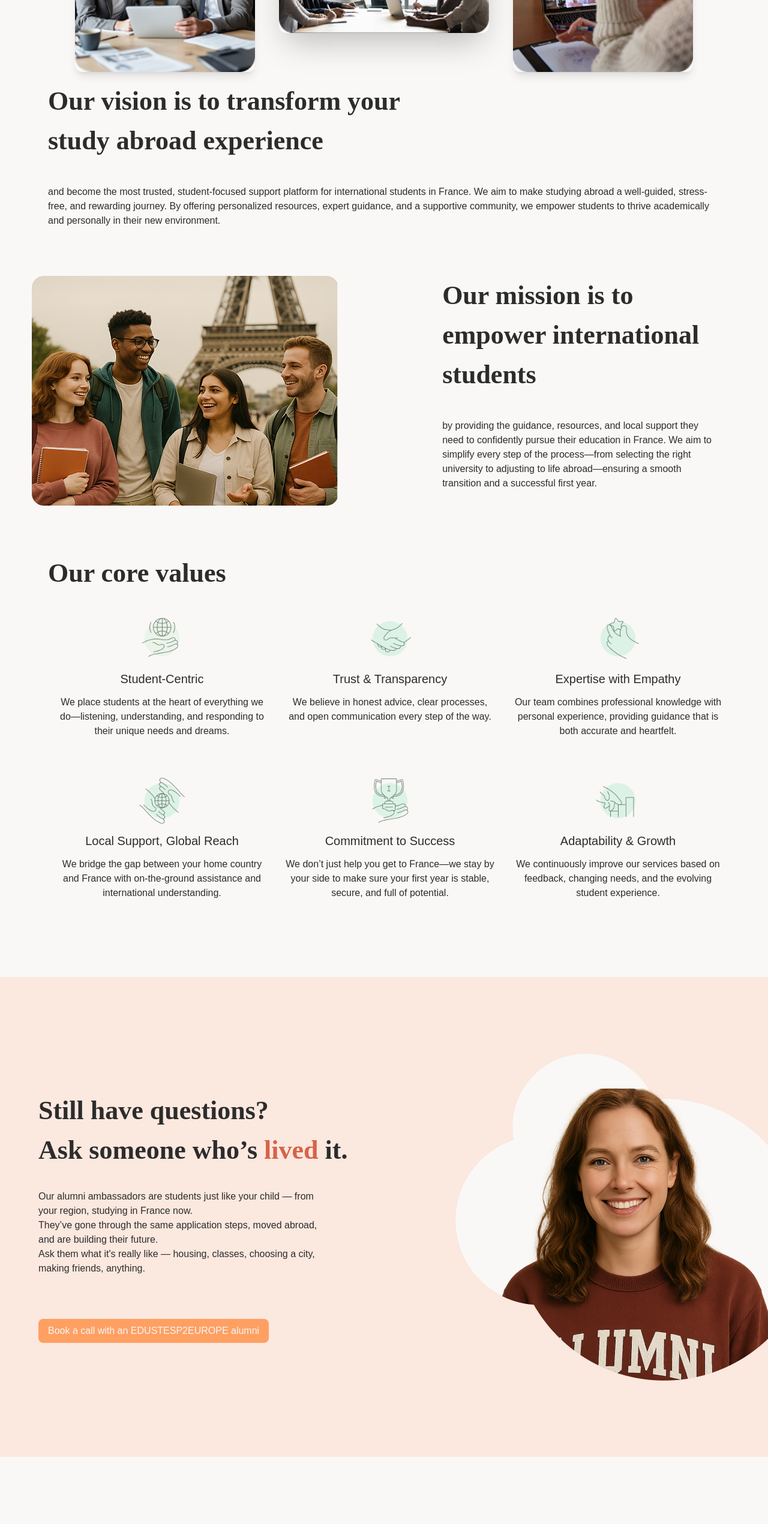
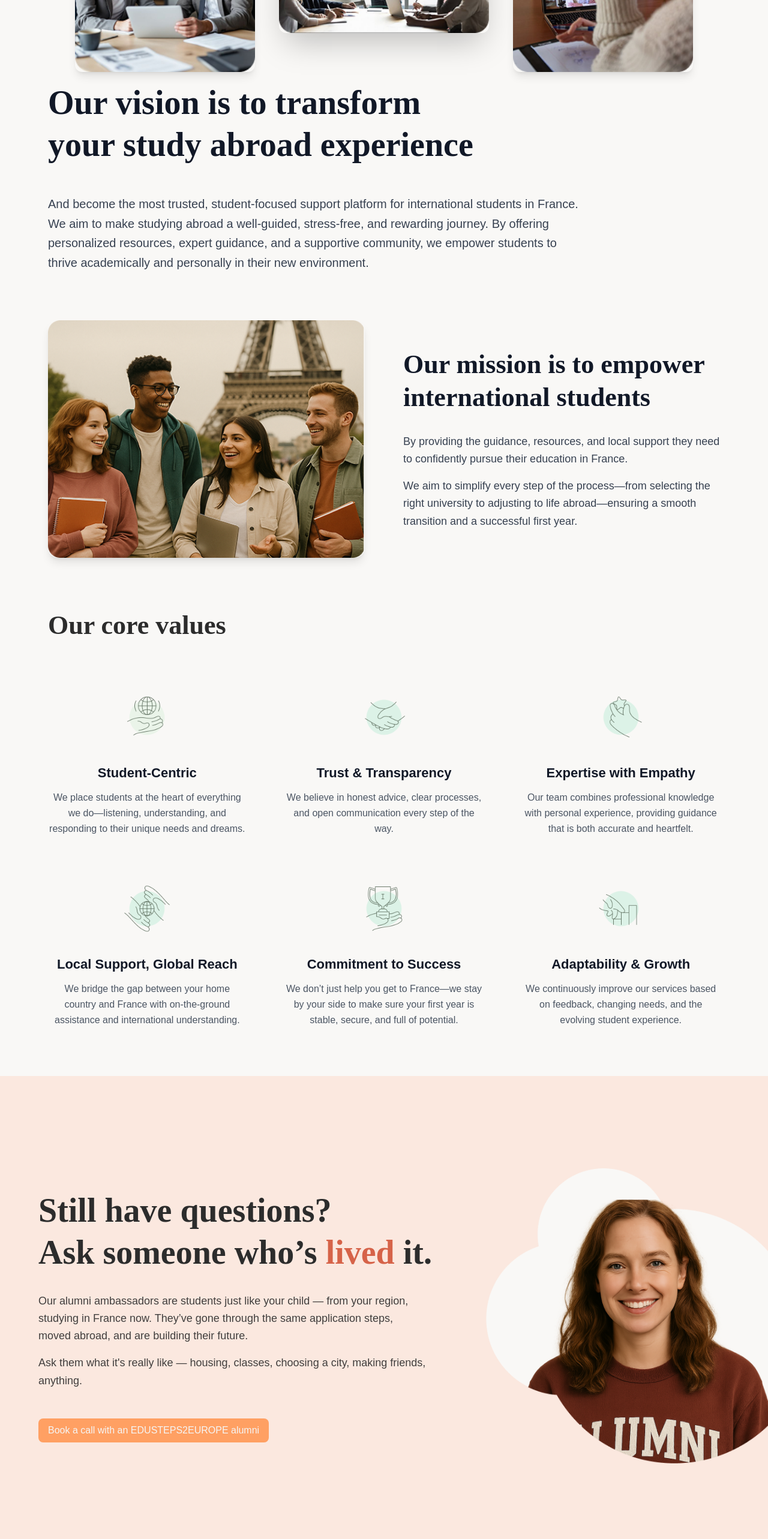
Before and after one commit to JanaJms/edusteps2europe, a React (Create React App) app: page /about in a window 1280 px wide. Shown: the part 840-3406 px from the top of the page at 60% size. Before the commit the page ends 3381 px from the top, so only its background shows below. Built offline with nearby package versions, Linux system fonts and the light colour scheme.

Commit message:
responsive

```diff
--- a/src/components/views/about/Mission.js
+++ b/src/components/views/about/Mission.js
@@ -3,17 +3,35 @@ import mission from '../../../assets/images/france students 1.png'
 
 export default function Mission() {
     return (
-        <div className='flex gap-6 lg:gap-10'>
-            <div className='w-1/2 flex items-center justify-center'>
-                <img src={mission} /></div>
-            <div className='w-1/2 flex flex-col px-4 md:px-10 lg:px-20 gap-6 lg:gap-10'>
-                <div className='font-playfair font-semibold text-[22px] md:text-[30px] lg:text-[44px] max-w-[50vw]'>
-                    Our mission is to empower international students
+        <section className='w-full px-6 md:px-10 lg:px-20'>
+            <div className='flex flex-col lg:flex-row items-center gap-10 lg:gap-16 max-w-7xl mx-auto'>
+
+                {/* Image Side */}
+                <div className='w-full lg:w-1/2 flex items-center justify-center'>
+                    <img
+                        src={mission}
+                        alt="International students in France"
+                        className='w-full h-auto max-w-md lg:max-w-full rounded-2xl shadow-lg object-cover'
+                    />
                 </div>
-                <div className='text-[12px] md:text-[16px]'>
-                    by providing the guidance, resources, and local support they need to confidently pursue their education in France.
-                    We aim to simplify every step of the process—from selecting the right university to adjusting to life abroad—ensuring a smooth transition and a successful first year.                </div>
+
+                {/* Text Side */}
+                <div className='w-full lg:w-1/2 flex flex-col gap-6 lg:gap-8'>
+                    <h2 className='font-playfair font-semibold text-[26px] md:text-[36px] lg:text-[44px] leading-tight text-gray-900'>
+                        Our mission is to empower international students
+                    </h2>
+
+                    <div className='text-[14px] md:text-[16px] lg:text-[18px] leading-relaxed text-gray-700 font-poppins'>
+                        <p>
+                            By providing the guidance, resources, and local support they need to confidently pursue their education in France.
+                        </p>
+                        <p className='mt-4'>
+                            We aim to simplify every step of the process—from selecting the right university to adjusting to life abroad—ensuring a smooth transition and a successful first year.
+                        </p>
+                    </div>
+                </div>
+
             </div>
-        </div>
+        </section>
     )
 }
--- a/src/components/views/about/Question.js
+++ b/src/components/views/about/Question.js
@@ -5,23 +5,41 @@ import { chatOnWhatsapp } from '../../../utils/utils'
 
 export default function Question() {
     return (
-        <div className='h-screen bg-reddish-orange flex justify-between items-center gap-10'>
-            <div className='pl-16 py-10 h-full flex flex-col gap-y-8 justify-center'>
-                <div className='font-playfair font-semibold text-[22px] md:text-[30px] lg:text-[44px] '>
-                    Still have questions?<br />
+        <section className='lg:min-h-screen bg-reddish-orange flex flex-col lg:flex-row justify-between items-center gap-10 pl-6 md:pl-16 pr-6 md:pr-16 lg:pr-0 py-12 lg:py-0 overflow-hidden'>
+
+            {/* Left Content */}
+            <div className='w-full lg:w-3/5 flex flex-col gap-y-6 md:gap-y-8 justify-center items-center lg:items-start text-center lg:text-left order-2 lg:order-1'>
+                <h2 className='font-playfair font-semibold text-[28px] md:text-[40px] lg:text-[56px] leading-tight'>
+                    Still have questions?<br className='hidden md:block' />
                     Ask someone who’s <span className='text-orange'>lived</span> it.
+                </h2>
+
+                <div className='w-full md:w-4/5 lg:w-11/12 text-[14px] md:text-[18px] leading-relaxed opacity-90'>
+                    Our alumni ambassadors are students just like your child — from your region, studying in France now.
+                    They’ve gone through the same application steps, moved abroad, and are building their future.
+                    <p className='mt-4'>
+                        Ask them what it's really like — housing, classes, choosing a city, making friends, anything.
+                    </p>
                 </div>
-                <div className='w-3/4 pb-10'>
-                    Our alumni ambassadors are students just like your child — from your region, studying in France now.<br />
-                    They’ve gone through the same application steps, moved abroad, and are building their future.<br />
-                    Ask them what it's really like — housing, classes, choosing a city, making friends, anything.
+
+                <div className='pt-4 w-full flex justify-center lg:justify-start'>
+                    <Button
+                        onClick={chatOnWhatsapp}
+                        customizeStyle="bg-light-orange text-white-smoke px-6 py-4 rounded-full font-medium transition-transform hover:scale-105"
+                        buttonText="Book a call with an EDUSTEPS2EUROPE alumni"
+                    />
                 </div>
-                <Button
-                    onClick={chatOnWhatsapp}
-                    customizeStyle={`bg-light-orange text-white-smoke !w-fit`}
-                    buttonText={`Book a call with an EDUSTESP2EUROPE alumni`} />
             </div>
-            <img src={img} />
-        </div>
+
+            {/* Right Image */}
+            <div className='w-full lg:w-2/5 justify-center order-1 lg:order-2 hidden lg:flex'>
+                <img
+                    src={img}
+                    alt="Question Illustration"
+                    className='w-2/3 md:w-1/2 lg:w-full h-auto object-contain max-w-[400px] lg:max-w-none'
+                />
+            </div>
+
+        </section>
     )
 }
--- a/src/components/views/about/Values.js
+++ b/src/components/views/about/Values.js
@@ -7,71 +7,76 @@ import values5 from "../../../assets/images/icons8-trophy-100.png"
 import values6 from "../../../assets/images/icons8-growth-100.png"
 
 export default function Values() {
-
     const valuesData = [
         {
             title: "Student-Centric",
-            description:
-                "We place students at the heart of everything we do—listening, understanding, and responding to their unique needs and dreams.",
+            description: "We place students at the heart of everything we do—listening, understanding, and responding to their unique needs and dreams.",
             imgSrc: values1,
         },
         {
             title: "Trust & Transparency",
-            description:
-                "We believe in honest advice, clear processes, and open communication every step of the way.",
+            description: "We believe in honest advice, clear processes, and open communication every step of the way.",
             imgSrc: values2,
         },
         {
             title: "Expertise with Empathy",
-            description:
-                "Our team combines professional knowledge with personal experience, providing guidance that is both accurate and heartfelt.",
+            description: "Our team combines professional knowledge with personal experience, providing guidance that is both accurate and heartfelt.",
             imgSrc: values3,
         },
         {
             title: "Local Support, Global Reach",
-            description:
-                "We bridge the gap between your home country and France with on-the-ground assistance and international understanding.",
+            description: "We bridge the gap between your home country and France with on-the-ground assistance and international understanding.",
             imgSrc: values4,
         },
         {
             title: "Commitment to Success",
-            description:
-                "We don’t just help you get to France—we stay by your side to make sure your first year is stable, secure, and full of potential.",
+            description: "We don’t just help you get to France—we stay by your side to make sure your first year is stable, secure, and full of potential.",
             imgSrc: values5,
         },
         {
             title: "Adaptability & Growth",
-            description:
-                "We continuously improve our services based on feedback, changing needs, and the evolving student experience.",
+            description: "We continuously improve our services based on feedback, changing needs, and the evolving student experience.",
             imgSrc: values6,
         },
     ];
 
+    return (
+        <section className='px-6 md:px-10 lg:px-20'>
+            <div className='max-w-7xl mx-auto'>
+                <h2 className='font-playfair font-semibold text-[28px] md:text-[36px] lg:text-[44px] mb-10 md:mb-16 text-center lg:text-left'>
+                    Our core values
+                </h2>
 
-    return (
-        <div className='px-4 md:px-10 lg:px-20'>
-            <div className='font-playfair font-semibold text-[22px] md:text-[30px] lg:text-[44px] max-w-[50vw]'>
-                Our core values
+                {/* Responsive Grid: 1 col on mobile, 2 on tablet, 3 on desktop */}
+                <div className='grid grid-cols-1 sm:grid-cols-2 lg:grid-cols-3 gap-10 md:gap-12 lg:gap-16'>
+                    {valuesData.map((el, index) => (
+                        <ValueCard key={index} data={el} />
+                    ))}
+                </div>
             </div>
-            <div className='grid grid-cols-2 lg:grid-cols-3 gap-5 py-5'>
-                {
-                    valuesData?.map((el) => (
-                        <ValueCard data={el} />
-                    ))
-                }
-            </div>
-        </div>
+        </section>
     )
 }
 
 function ValueCard({ data }) {
     return (
-        <div className="h-[200px] w-[280px] md:w-[380px] md:h-[250px]">
-            <div className=' p-4 text-center flex flex-col items-center justify-center gap-3'>
-                <img className='size-10 md:size-16 lg:size-20' src={data?.imgSrc} />
-                <div className='text-[14px] md:text-[20px] font-medium'>{data?.title}</div>
-                <div className='text-[12px] md:text-[16px]'>{data?.description}</div>
+        <div className='flex flex-col items-center text-center group'>
+            {/* Icon Container */}
+            <div className='mb-5 p-4 rounded-2xl transition-colors duration-300'>
+                <img
+                    className='size-14 md:size-16 lg:size-20 object-contain'
+                    src={data?.imgSrc}
+                    alt={data?.title}
+                />
             </div>
+
+            {/* Content */}
+            <h3 className='text-[18px] md:text-[22px] font-bold font-poppins mb-3 text-gray-900'>
+                {data?.title}
+            </h3>
+            <p className='text-[14px] md:text-[16px] text-gray-600 leading-relaxed max-w-sm'>
+                {data?.description}
+            </p>
         </div>
     )
 }
--- a/src/components/views/about/Vision.js
+++ b/src/components/views/about/Vision.js
@@ -2,14 +2,26 @@ import React from 'react'
 
 export default function Vision() {
     return (
-        <div className=' flex flex-col px-4 md:px-10 lg:px-20 gap-6 lg:gap-10'>
-            <div className='font-playfair font-semibold text-[22px] md:text-[30px] lg:text-[44px] max-w-[50vw]'>
-                Our vision is to transform
-                your study abroad experience
+        <section className='w-full px-6 md:px-10 lg:px-20'>
+            <div className='max-w-7xl mx-auto flex flex-col gap-6 md:gap-8 lg:gap-12'>
+
+                {/* Title Section */}
+                <h2 className='font-playfair font-semibold text-[28px] md:text-[40px] lg:text-[56px] leading-tight text-gray-900 max-w-full md:max-w-[80vw] lg:max-w-[65vw]'>
+                    Our vision is to transform <br className="hidden md:block" />
+                    your study abroad experience
+                </h2>
+
+                {/* Description Section */}
+                <div className='max-w-full md:max-w-3xl lg:max-w-4xl'>
+                    <p className='text-[14px] md:text-[18px] lg:text-[20px] leading-relaxed text-gray-700 font-poppins'>
+                        And become the most trusted, student-focused support platform for international students in France.
+                        We aim to make studying abroad a well-guided, stress-free, and rewarding journey.
+                        By offering personalized resources, expert guidance, and a supportive community,
+                        we empower students to thrive academically and personally in their new environment.
+                    </p>
+                </div>
+
             </div>
-            <div className='text-[12px] md:text-[16px]'>
-                and become the most trusted, student-focused support platform for international students in France. We aim to make studying abroad a well-guided, stress-free, and rewarding journey. By offering personalized resources, expert guidance, and a supportive community, we empower students to thrive academically and personally in their new environment.
-            </div>
-        </div>
+        </section>
     )
 }
```
